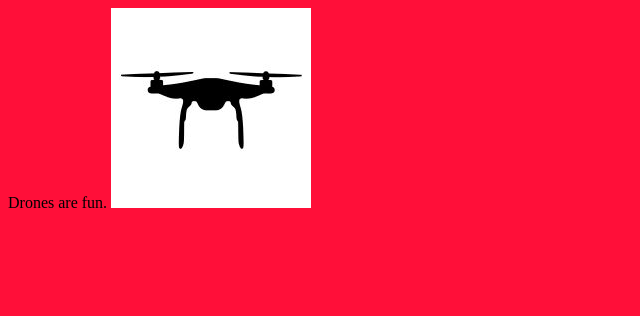
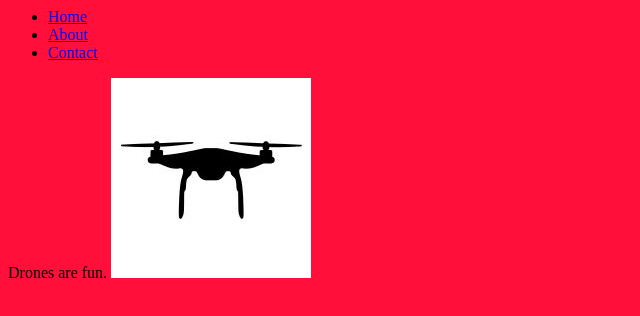
Before and after one commit to Badboycarpe/web-design-fundamentals, a plain HTML site: page index.html in a window 1280 px wide. Shown: the whole page, without its empty margins (0-640 px from the left). Drawn offline with Linux system fonts and the light colour scheme.

Commit message:
linked pages together

```diff
--- a/index.html
+++ b/index.html
@@ -1,11 +1,23 @@
 <html>
-  <head>
+
+<head>
     <title>Drones</title>
     <link rel="stylesheet" type="text/css" href="css/style.css">
 
-<body>
-   Drones are fun.
-  <img src="images/shadow-drone.jpg">
+
+    <body>
+        <nav>
+            <ul>
+                <li><a href="index.html">Home</a></li>
+                <li><a href="about.html">About</a></li>
+                <li><a href="contact.html">Contact</a></li>
+
+            </ul>
+        </nav>
+
+        Drones are fun.
+
+        <img src="images/shadow-drone.jpg">
     </body>
 
 </html>
```
Also changed, not shown: about.html (added, +23 -0 lines), contact.html (added, +25 -0 lines), 1 other file.
